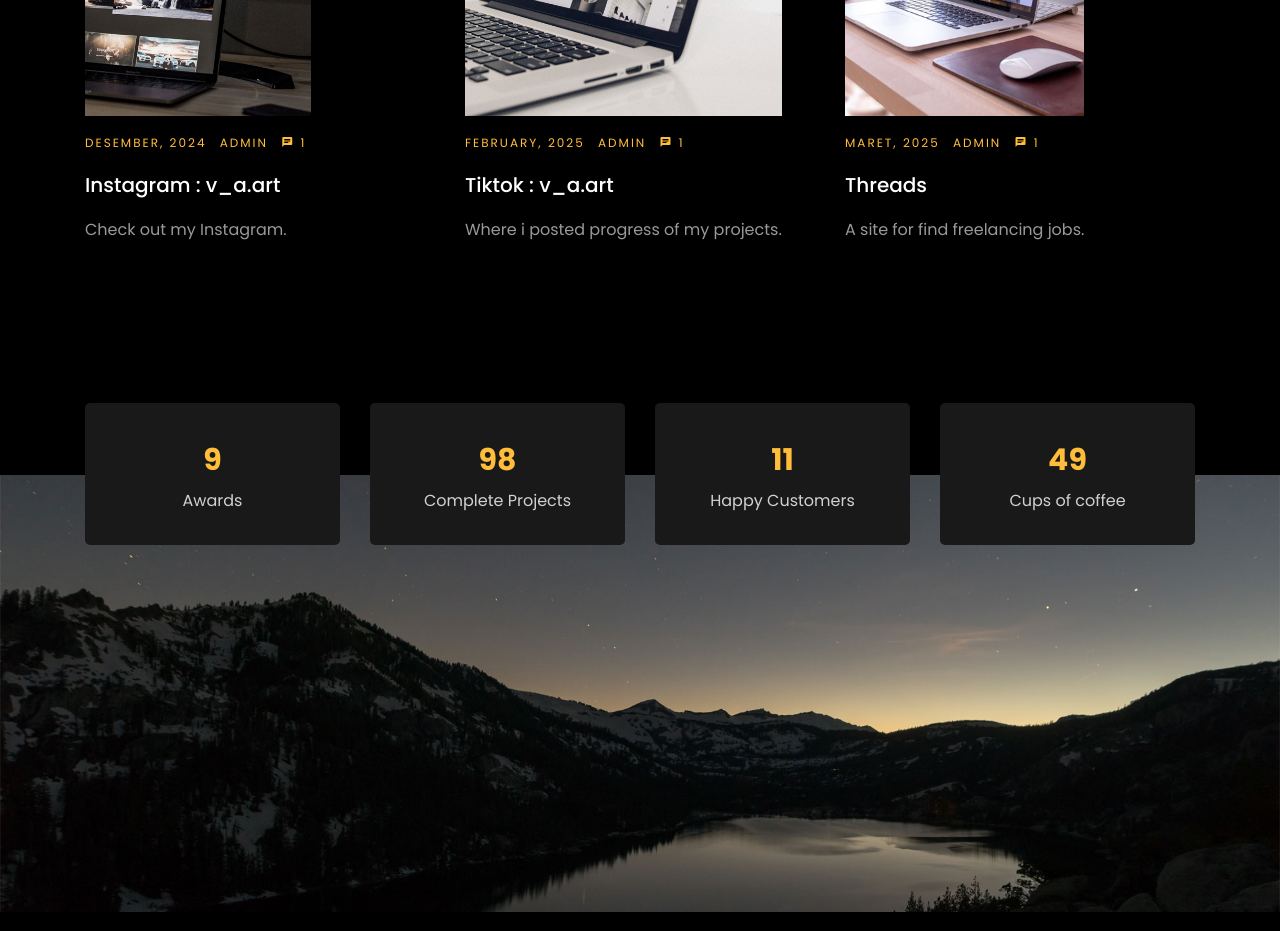
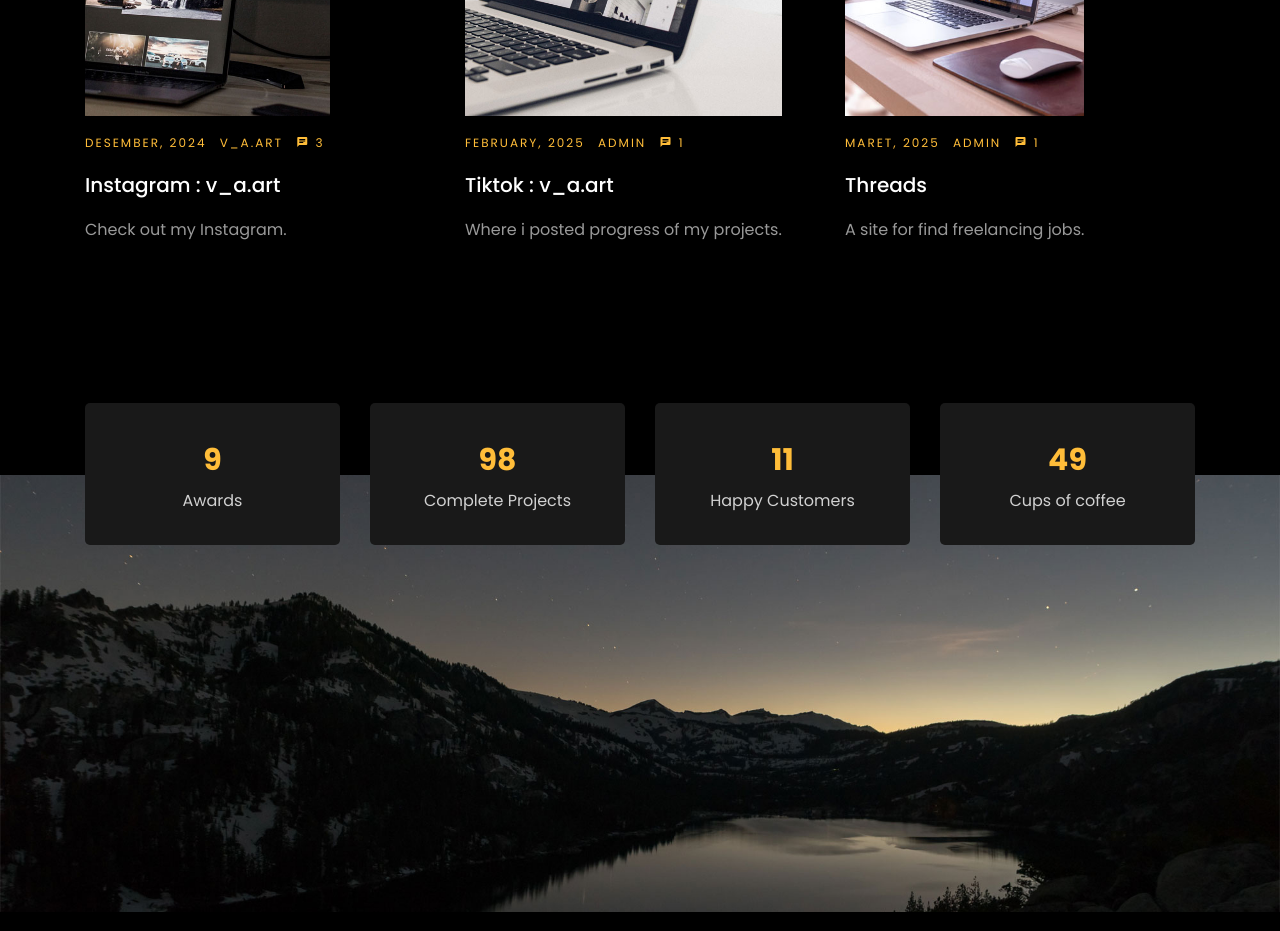
Before and after one commit to VA06062006/portofolio-2, a plain HTML site: page index.html in a window 1280 px wide. Shown: the part 6540-7471 px from the top of the page. Drawn offline with Linux system fonts and the light colour scheme; files whose address does not match are found by name.

Commit message:
Update index.html

```diff
--- a/index.html
+++ b/index.html
@@ -435,8 +435,8 @@
               	<div class="d-flex align-items-center mb-3 meta">
 	                <p class="mb-0">
 	                	<span class="mr-2">Desember, 2024</span>
-	                	<a href="#" class="mr-2">Admin</a>
-	                	<a href="#" class="meta-chat"><span class="icon-chat"></span> 1</a>
+	                	<a href="#" class="mr-2">v_a.art</a>
+	                	<a href="#" class="meta-chat"><span class="icon-chat"></span> 3</a>
 	                </p>
                 </div>
                 <h3 class="heading"><a href="single.html">Instagram : v_a.art</a></h3>
```
